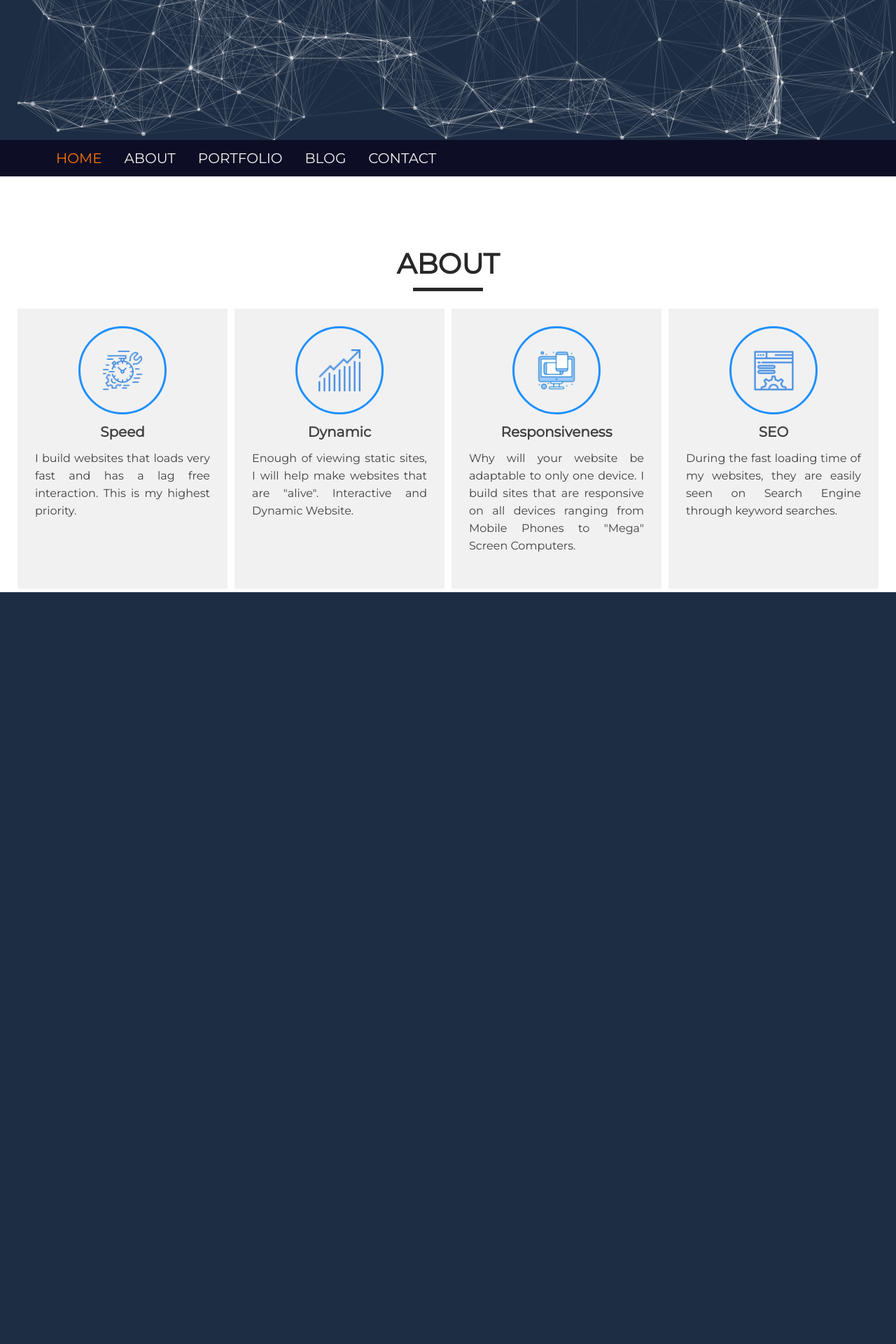
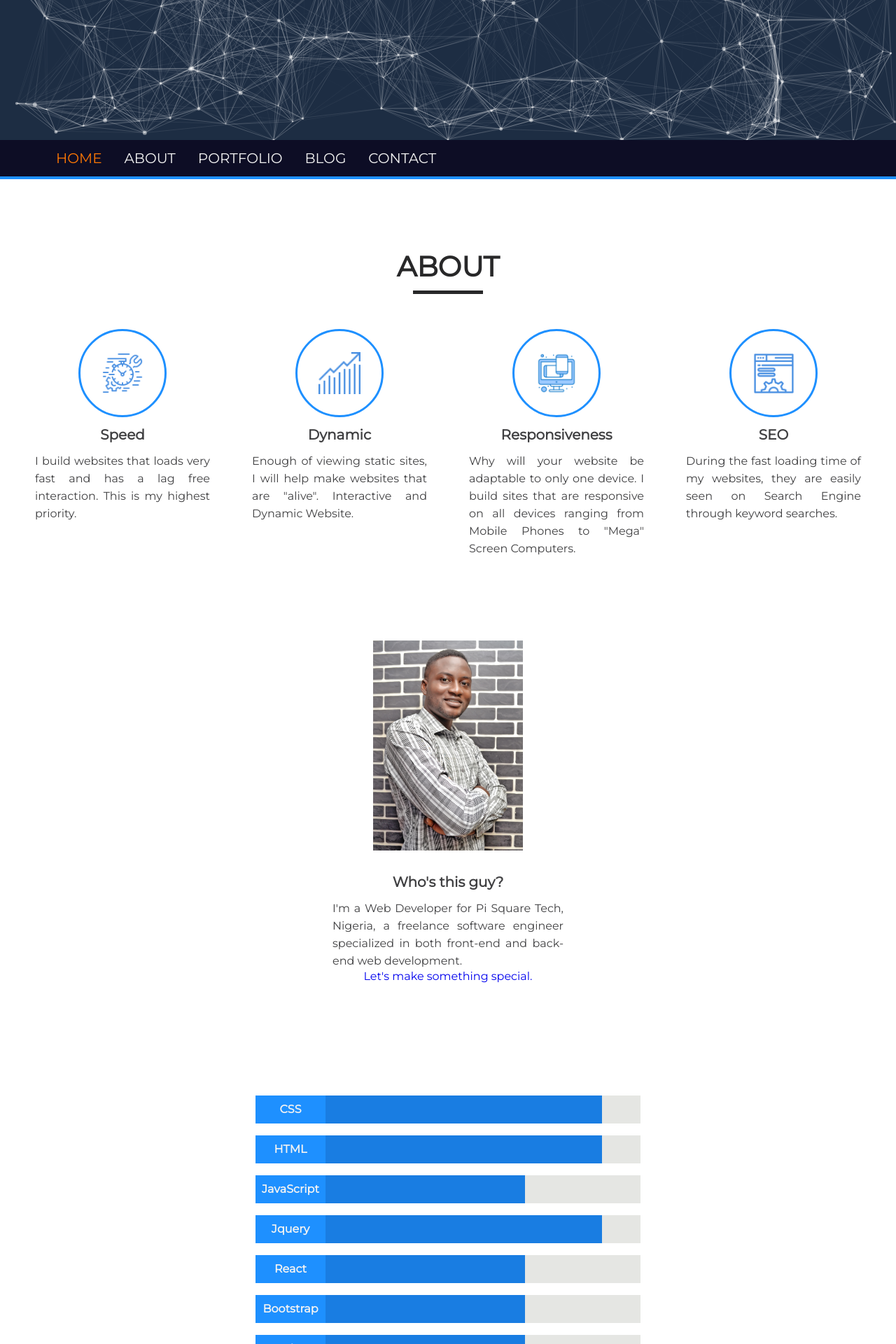
Before and after one commit to etoyin/etoyin.github.io, a PHP site: page / in a window 1280 px wide. Shown: the part 600-2520 px from the top of the page at 70% size. Before the commit the page ends 1446 px from the top, so only its background shows below. Run offline with PHP 8.4, Linux system fonts and the light colour scheme.

Commit message:
finished about page

```diff
--- a/index.html
+++ b/index.html
@@ -24,6 +24,7 @@
                     </div>
                 </div>
             </div>
+            <div class="navbar_and_line">
                 <div class="navbar">
                     <div class="pad-everything">
                         <a href="#home"><span class="menu active">Home</span></a>
@@ -32,6 +33,8 @@
                         <a href="#blog"><span class="menu">Blog</span></a>
                         <a href="#contact"><span class="menu">Contact</span></a>
                     </div>
+                </div>
+                <div class="navLine"></div>
             </div>
             <div id="about" class="">
                 <div class="heading">
@@ -77,7 +80,64 @@
                     </div>
                 </div>
                 <div class="flex-container-2">
+                    <div class="myImgDiv">
+                        <div class="avatar">
+                            <img src="images/Toyin-mirror.jpg" title="Adesina Oluwatoyin" alt="Adesina Toyin Picture">
+                        </div>
+                        <div class="avatar-content">
+                            <h6>Who's this guy?</h6>
+                            <p>I'm a Web Developer for Pi Square Tech, Nigeria, a freelance software engineer specialized in both front-end and back-end web development.</p>
+                            <a href="#">Let's make something special.</a>
+                        </div>
+                    </div>
+                    <div class="skills" style="text-align: left;">
+                        <div class="chart">
+                            <div class="titleChart" style="width: 90%" >
+                                <div class="barChart" >CSS</div>
+                            </div>
+                        </div>
+                        <div class="chart">
+                            <div class="titleChart" style="width: 90%" >
+                                <div class="barChart" >HTML</div>
+                            </div>
+                        </div>
+                        <div class="chart">
+                            <div class="titleChart" style="width: 70%" >
+                                <div class="barChart" >JavaScript</div>
+                            </div>
+                        </div>
+                        <div class="chart">
+                            <div class="titleChart" style="width: 90%" >
+                                <div class="barChart" >Jquery</div>
+                            </div>
+                        </div>
+                        <div class="chart">
+                            <div class="titleChart" style="width: 70%" >
+                                <div class="barChart" >React</div>
+                            </div>
+                        </div>
+                        <div class="chart">
+                            <div class="titleChart" style="width: 70%" >
+                                <div class="barChart" >Bootstrap</div>
+                            </div>
+                        </div>
+                        <div class="chart">
+                            <div class="titleChart" style="width: 70%" >
+                                <div class="barChart" >NodeJs</div>
+                            </div>
+                        </div>
+                        <div class="chart">
+                            <div class="titleChart" style="width: 50%" >
+                                <div class="barChart" >PHP</div>
+                            </div>
+                        </div>
+                        <div class="chart">
+                            <div class="titleChart" style="width: 50%" >
+                                <div class="barChart" >Photoshop</div>
+                            </div>
+                        </div>
 
+                    </div>
                 </div>
                 <!-- <div>thehheth heheh eheheh</div> -->
             </div>
--- a/js/script.js
+++ b/js/script.js
@@ -17,7 +17,7 @@ $(document).ready(function(){
     $(window).on('scroll', function(){
         let scrollTop     = $(window).scrollTop(),
             elementOffset = $('#appear-div').offset().top,
-            navbarOffset = $('.navbar').offset().top,
+            navbarOffset = $('.navbar_and_line').offset().top,
             pageHeight = $(window).height(),
             distance      = (elementOffset - scrollTop);
             navbarDistanceToTop = navbarOffset - scrollTop
@@ -27,10 +27,10 @@ $(document).ready(function(){
                 console.log(distance)
             }
             if(scrollTop > pageHeight){
-                $(".navbar").addClass("fixed")
+                $(".navbar_and_line").addClass("fixed")
                 $("#about").css("padding-top","120px")
             }else{
-                $(".navbar").removeClass("fixed");
+                $(".navbar_and_line").removeClass("fixed");
                 $("#about").css("padding-top","0px");
             }
     })
--- a/styles.css
+++ b/styles.css
@@ -24,7 +24,7 @@ view{
   margin: auto;
   text-align: center;
   position: absolute;
-  top: 40vh;
+  top: 30vh;
   /* background-color: blue; */
 }
 .active{
@@ -38,12 +38,17 @@ view{
   width: 200px;
   margin-right: auto;
   margin-left: auto;
-  padding: 10px;
+  padding: 0px 10px 10px 10px;
 }
 .button:hover{
   background-color: #3f85ec;
+  cursor: pointer;
 }
-.navbar.fixed{
+.navbar_and_line{
+  width: 100%;
+  z-index: 3;
+}
+.navbar_and_line.fixed{
   position: fixed;
   top: 0;
 }
@@ -55,7 +60,6 @@ view{
   top: 0;
   width: 100%;
   transition: position 13s;
-  z-index: 3;
 }
 
 .navbar a {
@@ -71,6 +75,11 @@ view{
 .navbar a:hover {
   background: #ddd;
   color: black;
+}
+
+.navLine{
+  height: 4px;
+  background-color: dodgerblue;
 }
 
 .pad-everything{
@@ -117,7 +126,7 @@ view{
   margin-top: 20px;
 }
 .flex-container > div{
-  background-color: #f1f1f1;
+  /* background-color: #f1f1f1; */
   width: 250px;
   height: 350px;
   margin: 5px;
@@ -148,3 +157,68 @@ view{
   line-height: 25px;
   text-align: justify;
 }
+
+.flex-container-2{
+  display: flex;
+  flex-wrap: wrap;
+  /* background-color: DodgerBlue; */
+  justify-content: center;
+  /* margin-top: 20px; */
+}
+.flex-container-2 > div{
+  /* background-color: #f1f1f1; */
+  width: 550px;
+  height: 550px;
+  margin: 30px;
+  text-align: center;
+  /* line-height: 75px; */
+  padding: 25px;
+  color: #404042;
+}
+.avatar{
+  width: 60%;
+  height: 300px;
+  /* border: 1px solid black; */
+  margin: auto;
+  padding: 10px;
+}
+.myImgDiv > div >img {
+  height: 100%;
+}
+.avatar-content{
+  width: 60%;
+  /* border: 1px solid black; */
+  margin: auto;
+  padding: 10px;
+}
+.avatar-content > h6{
+  font-size: 20px;
+  line-height: 50px;
+}
+.avatar-content > p{
+  line-height: 25px;
+  text-align: justify;
+}
+a, a:hover{
+  text-decoration: none;
+}
+.chart{
+  height: 40px;
+  background-color: #e5e6e3;
+  width: 100%;
+  margin-bottom: 17px;
+
+}
+.titleChart{
+ height: 40px;
+ background-color: #197de2;
+}
+.barChart{
+  height: 30px;
+  background-color: #1e90ff;
+  width: 100px;
+  text-align: center;
+  color: #f2f2f2;
+  font-weight: bold;
+  padding-top: 10px;
+}
```
Also changed, not shown: images/Toyin-mirror.jpg (added). Lines whose indentation alone changed are shown as unchanged.
